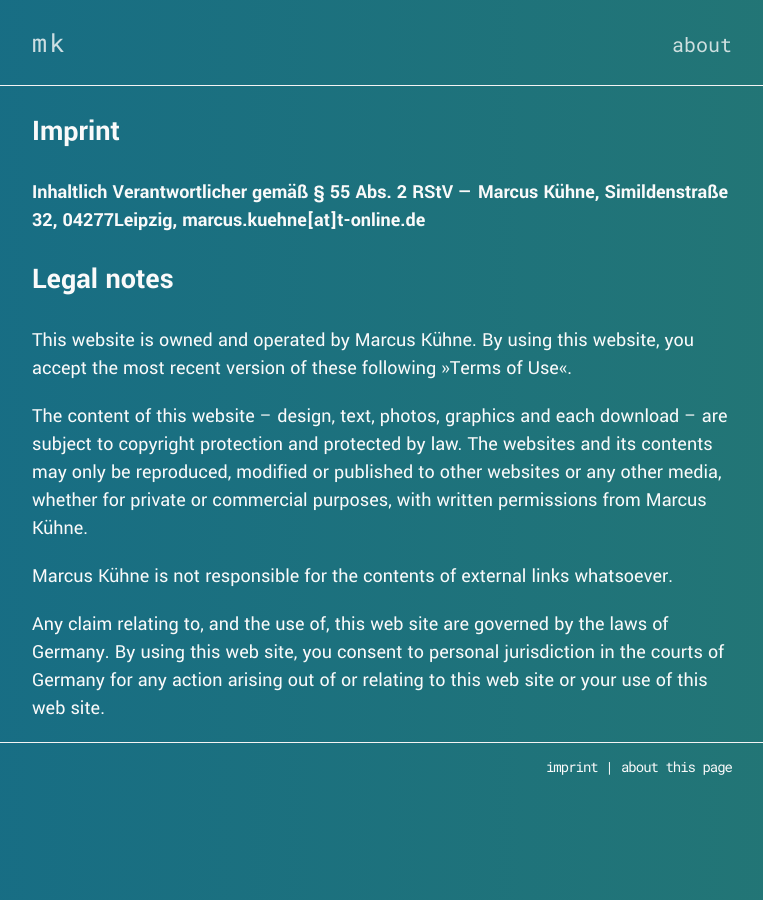
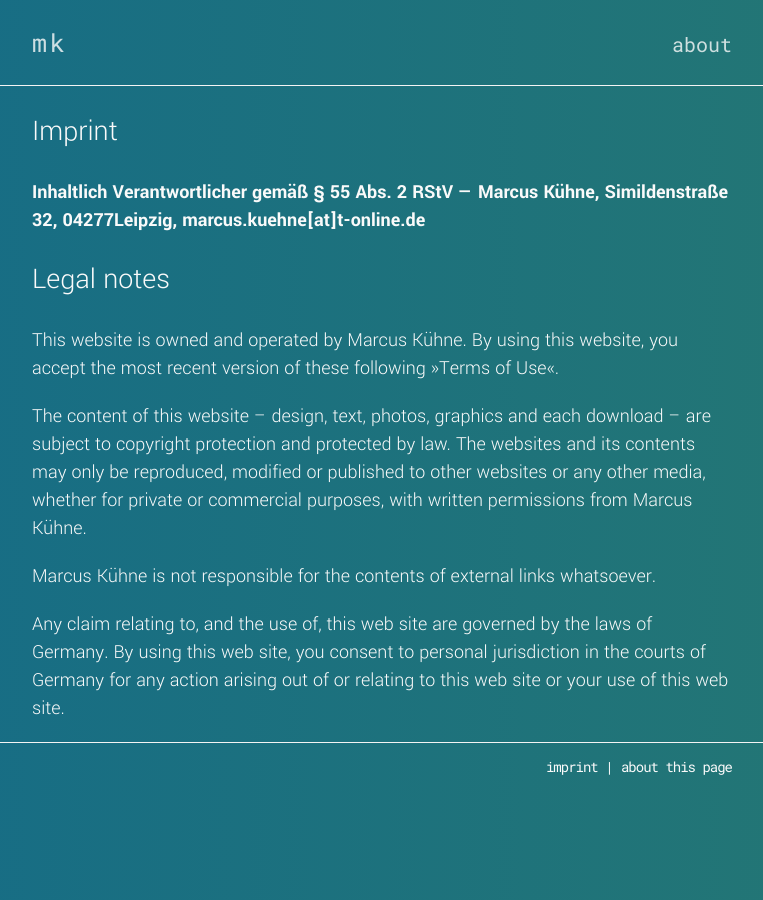
Before and after one commit to marcuskuehne/marcuskuehne.github.io, a Jekyll site: the page built from _pages/01_imprint.md, in a window 1280 px wide. Shown: the whole page, without its empty margins (258-1021 px from the left). Built offline with Jekyll 4.4.1, drawn with Linux system fonts in a browser that asks for light colours.

Commit message:
Smaller font weight

```diff
--- a/_sass/_base.scss
+++ b/_sass/_base.scss
@@ -9,6 +9,7 @@ body {
 	background-image: linear-gradient(-90deg, #267871 ,#146B89);
 	color: $font-color;
 	font-family: 'Yantramanav', Helvetica, Arial, sans-serif;
+  font-weight: 300;
 	font-size: 20px;
 	line-height: 1.4;
 	-webkit-font-smoothing: antialiased;
@@ -18,3 +19,7 @@ a{
   color: $font-color;
   text-decoration: none;
 }
+
+h1, h2, h3{
+  font-weight: 300;
+}
```
